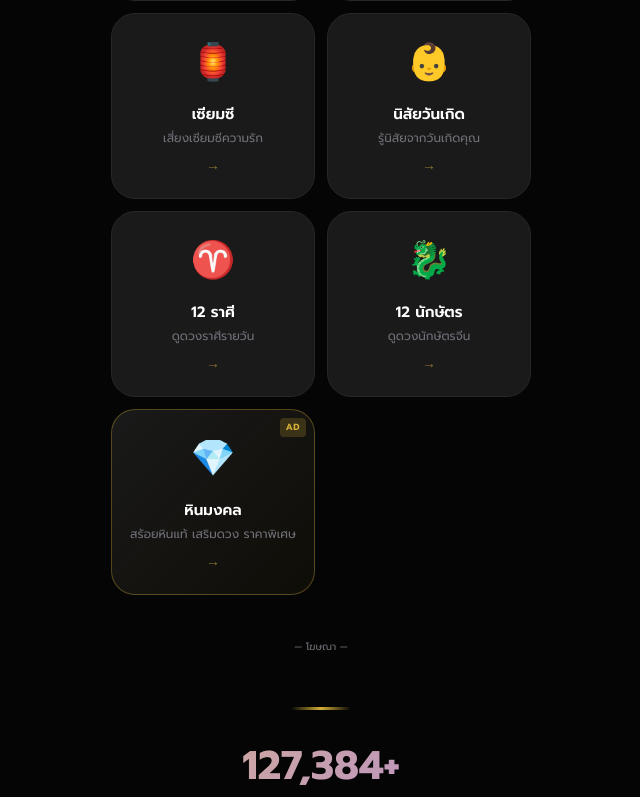
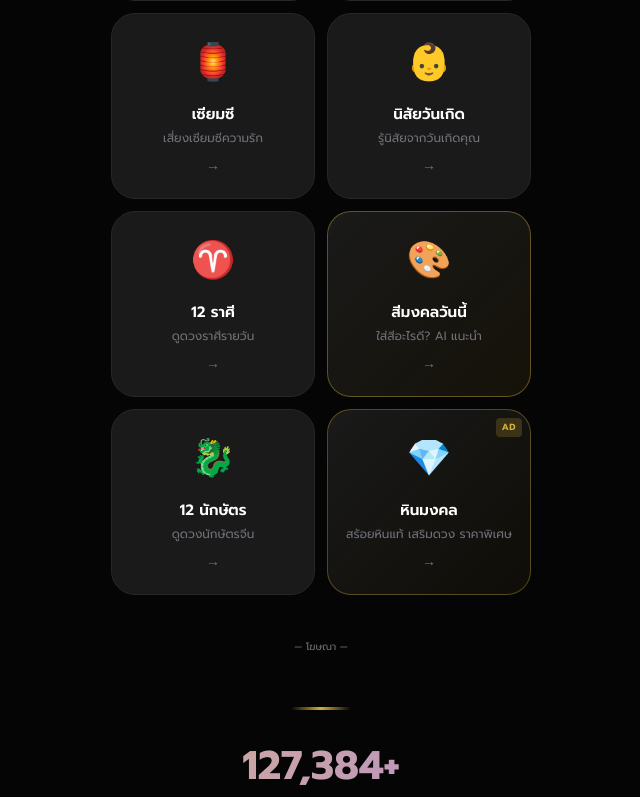
Before and after one commit to wrpbill27-commits/napalai, a Flask app: page / in a window 1280 px wide. Shown: the part 1048-1845 px from the top of the page, without its empty margins (319-959 px from the left). Run offline with Flask 3, Linux system fonts and the light colour scheme; some web fonts are replaced.

Commit message:
v2.0.3: สีมงคลประจำวัน (colorme) — AI แนะนำสีใส่ตามวัน + ดาวนพเคราะห์

```diff
--- a/app.py
+++ b/app.py
@@ -311,6 +311,54 @@ def chinese():
     return jsonify({"year": year, "animal": years[year], "date": today, "reading": reading, "cached": False})
 
 
+# ── สีมงคลประจำวัน ──────────────────────────────
+COLORS_OF_DAY = {
+    "อาทิตย์": {"color": "แดง",    "hex": "#FF1744", "planet": "พระอาทิตย์",       "forbidden": "น้ำเงิน"},
+    "จันทร์":  {"color": "เหลือง",  "hex": "#FFD700", "planet": "พระจันทร์",        "forbidden": "แดง"},
+    "อังคาร":  {"color": "ชมพู",   "hex": "#FF69B4", "planet": "พระอังคาร",        "forbidden": "เหลือง, ขาว"},
+    "พุธ":     {"color": "เขียว",   "hex": "#00C853", "planet": "พระพุธ",           "forbidden": "ชมพู"},
+    "ราหู":    {"color": "ดำ",      "hex": "#1a1a1a", "planet": "พระราหู",          "forbidden": "เหลือง, ส้ม"},
+    "พฤหัส":   {"color": "ส้ม",     "hex": "#FF6D00", "planet": "พระพฤหัสบดี",       "forbidden": "ม่วง"},
+    "ศุกร์":    {"color": "ฟ้า",     "hex": "#2196F3", "planet": "พระศุกร์",          "forbidden": "เขียว, เทา"},
+    "เสาร์":    {"color": "ม่วง",    "hex": "#7C3AED", "planet": "พระเสาร์",          "forbidden": "ดำ, น้ำเงินเข้ม"},
+}
+
+@app.route("/api/colorme", methods=["POST"])
+@limiter.limit(CACHED_LIMIT)
+def colorme():
+    """Today's auspicious color — cached daily."""
+    now = datetime.now()
+    day_th = ["จันทร์","อังคาร","พุธ","พฤหัส","ศุกร์","เสาร์","อาทิตย์"][now.weekday()]
+
+    # Wednesday night = Rahu (18:00-05:59)
+    key = day_th
+    display_day = day_th
+    if day_th == "พุธ" and (now.hour >= 18 or now.hour < 6):
+        key = "ราหู"
+        display_day = "พุธ (กลางคืน)"
+
+    info = COLORS_OF_DAY[key]
+    track_stats("colorme")
+
+    # Try daily cache
+    reading, _ = get_daily("colorme", key)
+    if reading:
+        return jsonify({"day": display_day, **info, "reading": reading, "cached": True})
+
+    # AI reading
+    system = """คุณเป็นนักพยากรณ์และผู้เชี่ยวชาญด้านโหราศาสตร์ไทย
+    ตอบด้วยภาษาไทย แบ่งเป็น: ความหมายของสี, เสริมดวงด้านใดวันนี้,
+    เลขนำโชค, สิ่งที่ควรทำ/ควรเลี่ยง, คำแนะนำสั้นๆ"""
+
+    prompt = f"วันนี้เป็นวัน{display_day}  ดาวประจำวันคือ{info['planet']}\nสีมงคลของวันนี้คือ {info['color']}\nสีต้องห้าม: {info['forbidden']}\n\nทำนายดวงและให้คำแนะนำการเสริมดวงด้วยสีวันนี้"
+
+    reading = ask_llm(system, prompt) or f"🎨 วัน{display_day} สีมงคล: **{info['color']}**\n\n🔮 ดาว{info['planet']} ส่งพลังด้าน{'การสื่อสารและการงาน' if key in ('พุธ','อาทิตย์') else 'ความรักและเสน่หา' if key in ('ศุกร์','จันทร์') else 'ความสำเร็จและโชคลาภ'} ในวันนี้\n\n✨ สวมใส่{info['color']}เสริมดวง หลีกเลี่ยงสี{info['forbidden']}\n🔢 เลขนำโชค: {random.randint(10,99)}"
+
+    set("colorme", reading, key, type="daily")
+
+    return jsonify({"day": display_day, **info, "reading": reading, "cached": False})
+
+
 # ── Stats API (for analytics/ad targeting) ───────
 
 @app.route("/api/stats")
--- a/templates/index_new.html
+++ b/templates/index_new.html
@@ -91,6 +91,12 @@
       <span class="feat-icon">♈</span>
       <h3>12 ราศี</h3>
       <p>ดูดวงราศีรายวัน</p>
+      <span class="feat-arrow">→</span>
+    </div>
+    <div class="feat-card fade-up" onclick="openFortune('colorme')" style="border-color:rgba(212,175,55,0.4);background:linear-gradient(135deg,var(--bg-card),rgba(212,175,55,0.08))">
+      <span class="feat-icon">🎨</span>
+      <h3>สีมงคลวันนี้</h3>
+      <p>ใส่สีอะไรดี? AI แนะนำ</p>
       <span class="feat-arrow">→</span>
     </div>
     <div class="feat-card fade-up" onclick="openFortune('chinese')">
@@ -334,6 +340,7 @@ const API = {
   birthday: ['/api/birthday', null],
   zodiac:   ['/api/zodiac', null],
   chinese:  ['/api/chinese', null],
+  colorme:  ['/api/colorme', {}],
 };
 
 let selectedZodiac = null, selectedChinese = null;
@@ -448,6 +455,13 @@ async function callAPI(type, data) {
 }
 
 function formatReading(type, data) {
+  if (type === 'colorme') {
+    const swatch = `<div style="width:80px;height:80px;border-radius:50%;background:${data.hex};margin:0 auto 16px;box-shadow:0 0 40px ${data.hex}40, 0 0 80px ${data.hex}20"></div>`;
+    const header = `<h3 style="text-align:center;font-size:18px">🎨 วัน${data.day}</h3>
+      <p style="text-align:center;font-size:15px;color:#c9a84c;margin-bottom:16px">สีมงคล: <b>${data.color}</b> | ดาว${data.planet}</p>
+      <p style="text-align:center;font-size:12px;color:var(--text-muted);margin-bottom:16px">❌ หลีกเลี่ยง: ${data.forbidden}</p>`;
+    return swatch + header + `<p>${(data.reading||'').replace(/\n/g,'<br>')}</p>`;
+  }
   if (data.reading) {
     return `<p>${data.reading.replace(/\n/g, '<br>')}</p>`;
   }
```
